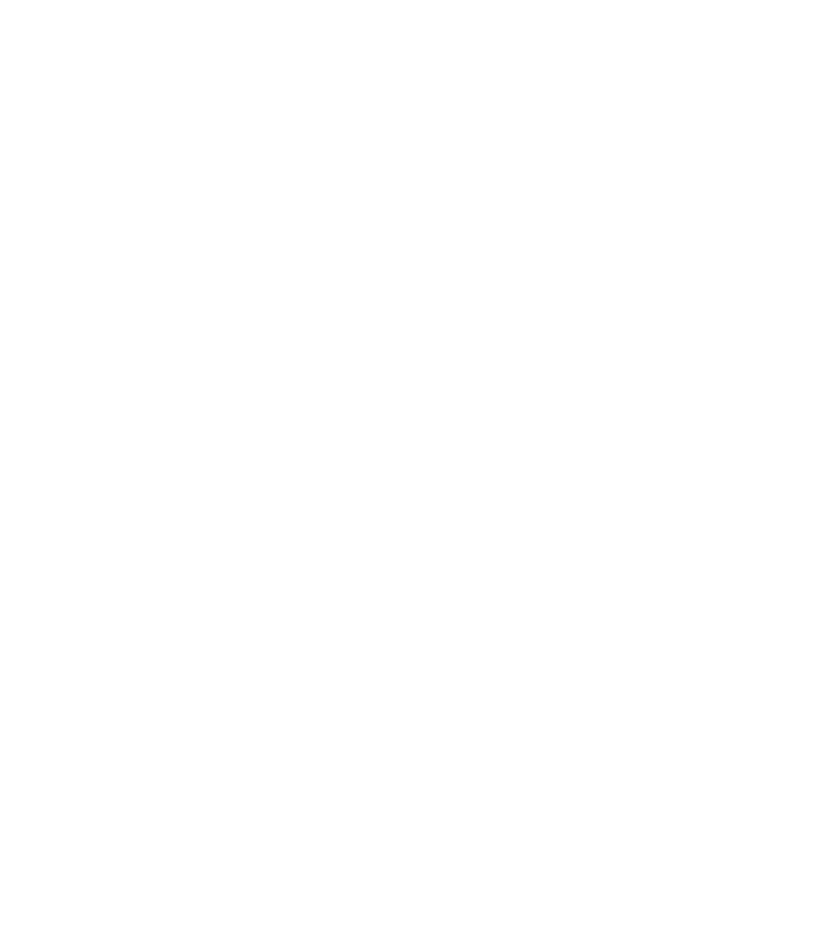
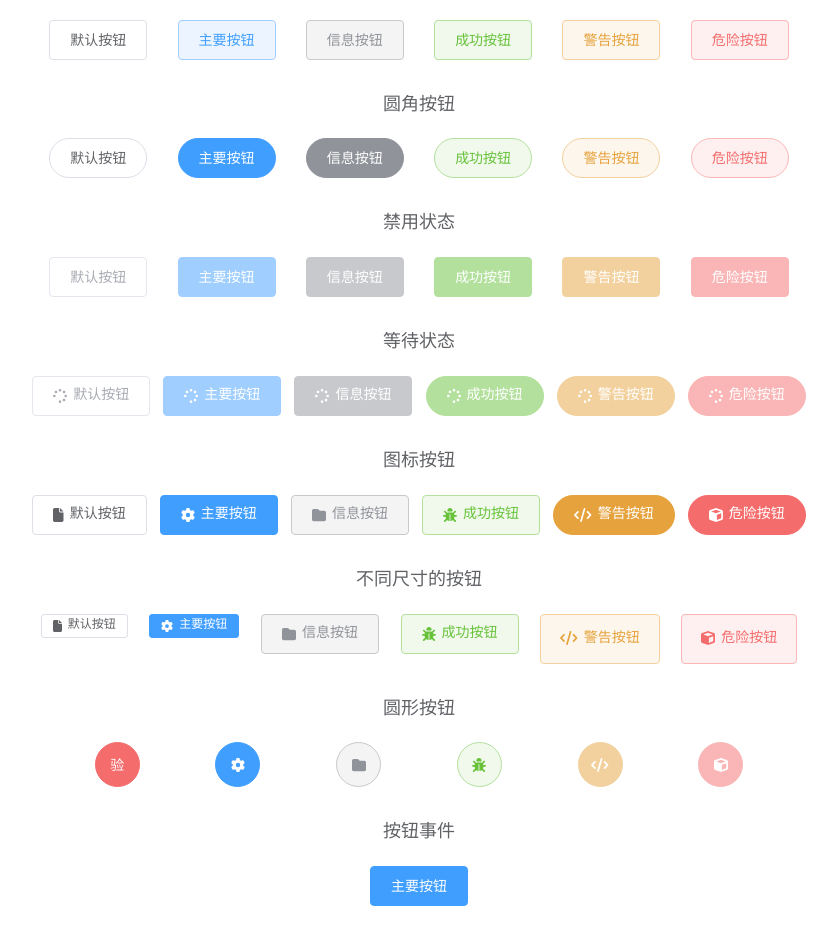
Before and after one commit to Wekohyk/Component-library-js, a Vue app: page /button in a window 1280 px wide. Shown: the part 260-1196 px from the top of the page, without its empty margins (221-1058 px from the left). Before the commit the page ends 800 px from the top, so only its background shows below. Built offline with nearby package versions, Linux system fonts and the light colour scheme.

Commit message:
complete button components

```diff
--- a/src/components/Button/Button.vue
+++ b/src/components/Button/Button.vue
@@ -1,22 +1,40 @@
 <template>
   <button
+    ref="_ref"
     class="weko-button"
     :class="{
-      [`weko-button--${type}`]: type
+      [`weko-button--${type}`]: type,
+      [`weko-button--${size}`]: size,
+      'is-plain': plain,
+      'is-round': round,
+      'is-circle': circle,
+      'is-disabled': disabled || loading
     }"
+    :disabled="disabled || loading"
   >
-    <slot></slot>
+    <Weko-Icon icon="spinner" spin v-if="loading"></Weko-Icon>
+    <Weko-Icon :icon="icon" v-if="icon"></Weko-Icon>
+    <span v-if="$slots.default">
+      <slot></slot>
+    </span>
   </button>
 </template>
 
 <script setup lang="js">
+import { ref } from 'vue'
 import propsObj from './props'
 
 defineOptions({
   name: 'Weko-Button'
 })
+defineProps(propsObj)
 
-defineProps(propsObj)
+// 可以通过wekoButton获取到button元素
+const _ref = ref(null)
+
+defineExpose({
+  ref: _ref
+})
 </script>
 
 <style scoped lang="scss"></style>
--- a/src/components/Button/props.js
+++ b/src/components/Button/props.js
@@ -2,5 +2,31 @@
   type: {
     type: String,
     default: 'default'
+  },
+  plain: {
+    type: Boolean,
+    default: false
+  },
+  round: {
+    type: Boolean,
+    default: false
+  },
+  disabled: {
+    type: Boolean,
+    default: false
+  },
+  loading: {
+    type: Boolean,
+    default: false
+  },
+  icon: {
+    type: String
+  },
+  size: {
+    type: String
+  },
+  circle: {
+    type: Boolean,
+    default: false
   }
 }
--- a/src/views/Button.vue
+++ b/src/views/Button.vue
@@ -8,8 +8,83 @@
     <Weko-Button type="warning">警告按钮</Weko-Button>
     <Weko-Button type="danger">危险按钮</Weko-Button>
   </div>
+  <h2 class="row-title">{{ $t('selectSize') }}</h2>
+  <div class="row">
+    <Weko-Button plain>默认按钮</Weko-Button>
+    <Weko-Button type="primary" plain>主要按钮</Weko-Button>
+    <Weko-Button type="info" plain>信息按钮</Weko-Button>
+    <Weko-Button type="success" plain>成功按钮</Weko-Button>
+    <Weko-Button type="warning" plain>警告按钮</Weko-Button>
+    <Weko-Button type="danger" plain>危险按钮</Weko-Button>
+  </div>
+  <h2 class="row-title">圆角按钮</h2>
+  <div class="row">
+    <Weko-Button round>默认按钮</Weko-Button>
+    <Weko-Button type="primary" round>主要按钮</Weko-Button>
+    <Weko-Button type="info" round>信息按钮</Weko-Button>
+    <Weko-Button type="success" plain round>成功按钮</Weko-Button>
+    <Weko-Button type="warning" plain round>警告按钮</Weko-Button>
+    <Weko-Button type="danger" plain round>危险按钮</Weko-Button>
+  </div>
+  <h2 class="row-title">禁用状态</h2>
+  <div class="row">
+    <Weko-Button disabled>默认按钮</Weko-Button>
+    <Weko-Button type="primary" disabled>主要按钮</Weko-Button>
+    <Weko-Button type="info" disabled>信息按钮</Weko-Button>
+    <Weko-Button type="success" disabled>成功按钮</Weko-Button>
+    <Weko-Button type="warning" disabled>警告按钮</Weko-Button>
+    <Weko-Button type="danger" disabled>危险按钮</Weko-Button>
+  </div>
+  <h2 class="row-title">等待状态</h2>
+  <div class="row">
+    <Weko-Button loading>默认按钮</Weko-Button>
+    <Weko-Button type="primary" loading>主要按钮</Weko-Button>
+    <Weko-Button type="info" loading>信息按钮</Weko-Button>
+    <Weko-Button type="success" loading round>成功按钮</Weko-Button>
+    <Weko-Button type="warning" loading round>警告按钮</Weko-Button>
+    <Weko-Button type="danger" loading round>危险按钮</Weko-Button>
+  </div>
+  <h2 class="row-title">图标按钮</h2>
+  <div class="row">
+    <Weko-Button icon="file">默认按钮</Weko-Button>
+    <Weko-Button type="primary" icon="gear">主要按钮</Weko-Button>
+    <Weko-Button type="info" icon="folder" plain>信息按钮</Weko-Button>
+    <Weko-Button type="success" icon="bug" plain>成功按钮</Weko-Button>
+    <Weko-Button type="warning" icon="code" round>警告按钮</Weko-Button>
+    <Weko-Button type="danger" icon="cube" round>危险按钮</Weko-Button>
+  </div>
+  <h2 class="row-title">不同尺寸的按钮</h2>
+  <div class="row">
+    <Weko-Button icon="file" size="small">默认按钮</Weko-Button>
+    <Weko-Button type="primary" icon="gear" size="small">主要按钮</Weko-Button>
+    <Weko-Button type="info" icon="folder" plain>信息按钮</Weko-Button>
+    <Weko-Button type="success" icon="bug" plain>成功按钮</Weko-Button>
+    <Weko-Button type="warning" icon="code" plain size="large">警告按钮</Weko-Button>
+    <Weko-Button type="danger" icon="cube" plain size="large">危险按钮</Weko-Button>
+  </div>
+  <h2 class="row-title">圆形按钮</h2>
+  <div class="row">
+    <Weko-Button type="danger" circle>验</Weko-Button>
+    <Weko-Button type="primary" icon="gear" circle></Weko-Button>
+    <Weko-Button type="info" icon="folder" circle plain></Weko-Button>
+    <Weko-Button type="success" icon="bug" circle plain></Weko-Button>
+    <Weko-Button type="warning" icon="code" circle disabled></Weko-Button>
+    <Weko-Button type="danger" icon="cube" circle disabled></Weko-Button>
+  </div>
+  <h2 class="row-title">按钮事件</h2>
+  <div class="row">
+    <Weko-Button type="primary" @click="clickHandler" ref="btnRef">主要按钮</Weko-Button>
+  </div>
 </template>
 
-<script setup lang="js"></script>
+<script setup lang="js">
+import { ref } from 'vue'
+const btnRef = ref(null)
+
+const clickHandler = () => {
+  window.alert('button click')
+  console.log(btnRef.value.ref)
+}
+</script>
 
 <style scoped lang="scss"></style>
```
